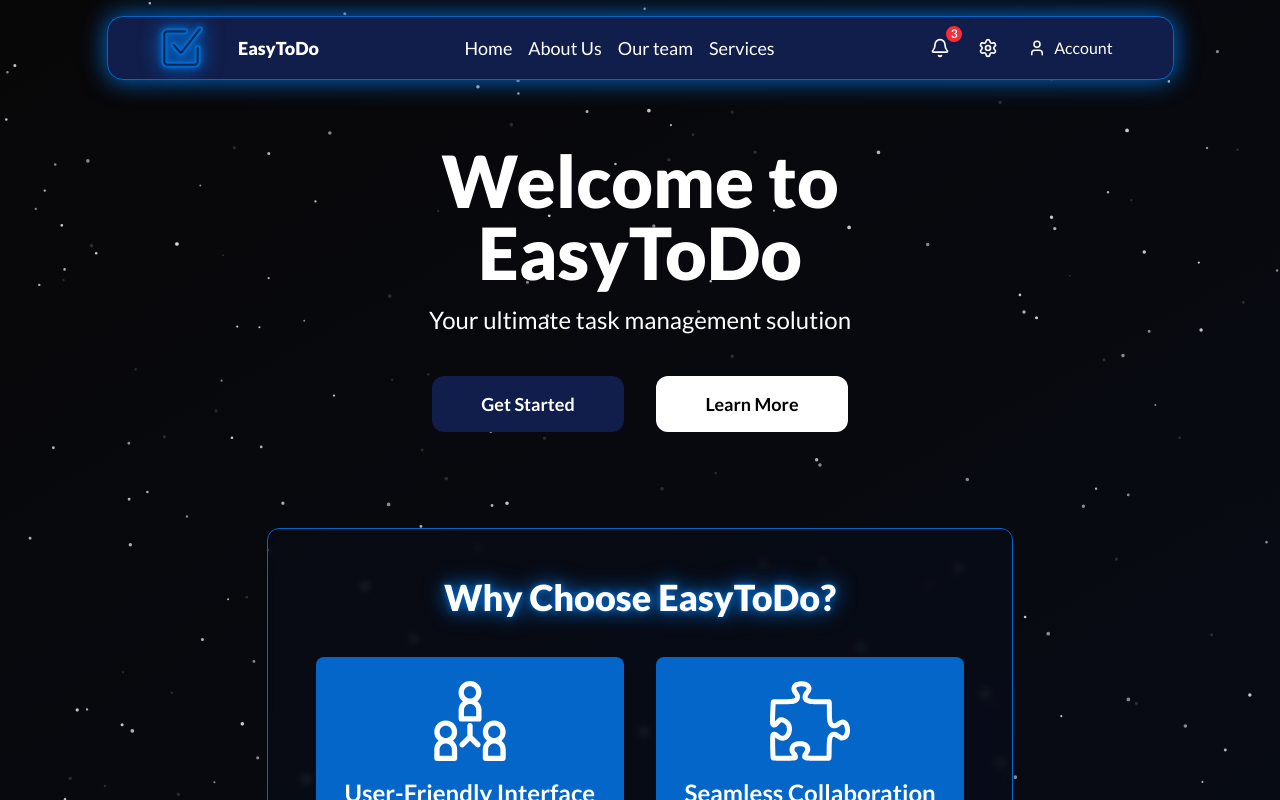
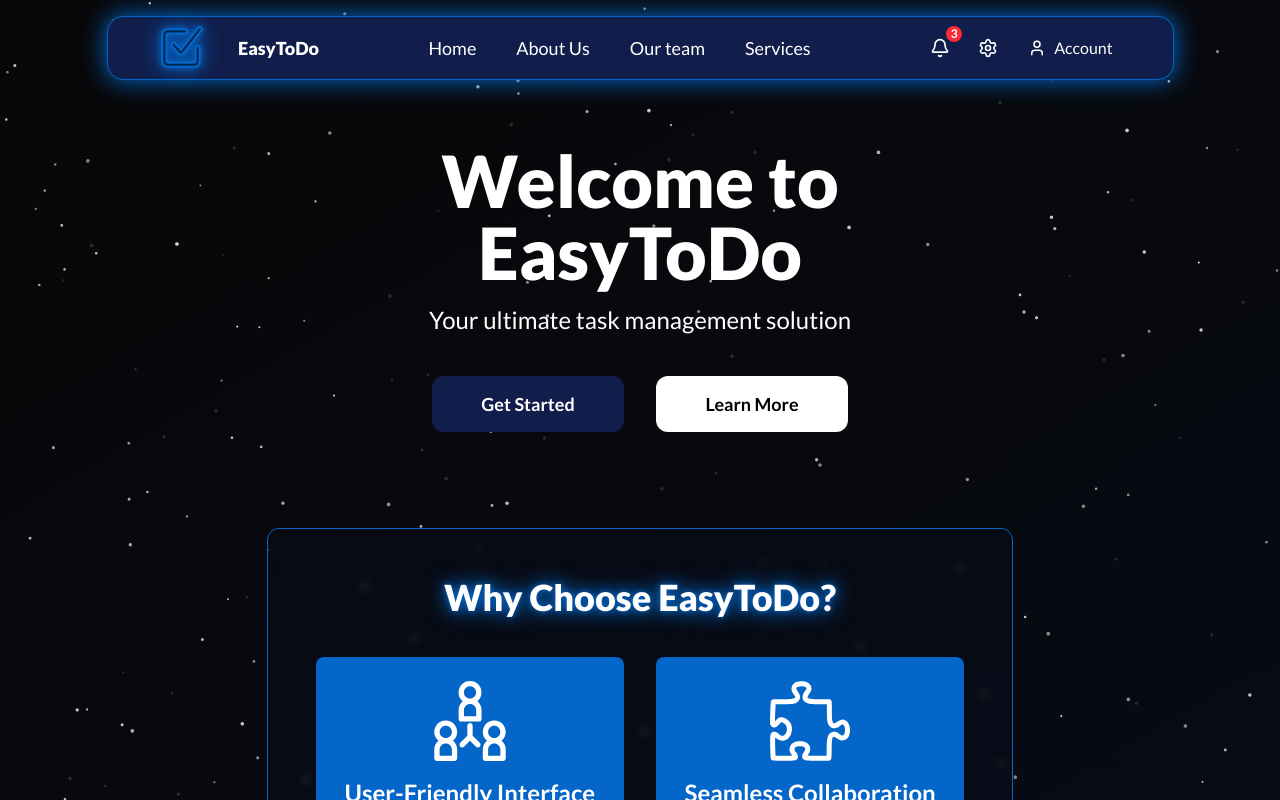
Before and after one commit to Fixer201/react-todo-app, a React (Vite) app: page / in a window 1280 px wide. Shown: the top 800 px of the page. Built offline with nearby package versions, Linux system fonts and the light colour scheme.

Commit message:
fix(header): apply more gap between link items

```diff
--- a/src/components/layout/Header.tsx
+++ b/src/components/layout/Header.tsx
@@ -108,7 +108,7 @@ const Header = () => {
                     </motion.div>
 
                     {/* Center: Navigation Links */}
-                    <motion.ul className="flex gap-2 lg:gap-4 md:gap-8 text-sm xl:text-lg items-center">
+                    <motion.ul className="flex gap-2 lg:gap-6 md:gap-8 xl:gap-10 text-sm xl:text-lg items-center">
                         {navLinks.map(({ id, name, href }: NavLink) => (
                             <motion.li
                                 variants={linkItem}
```
